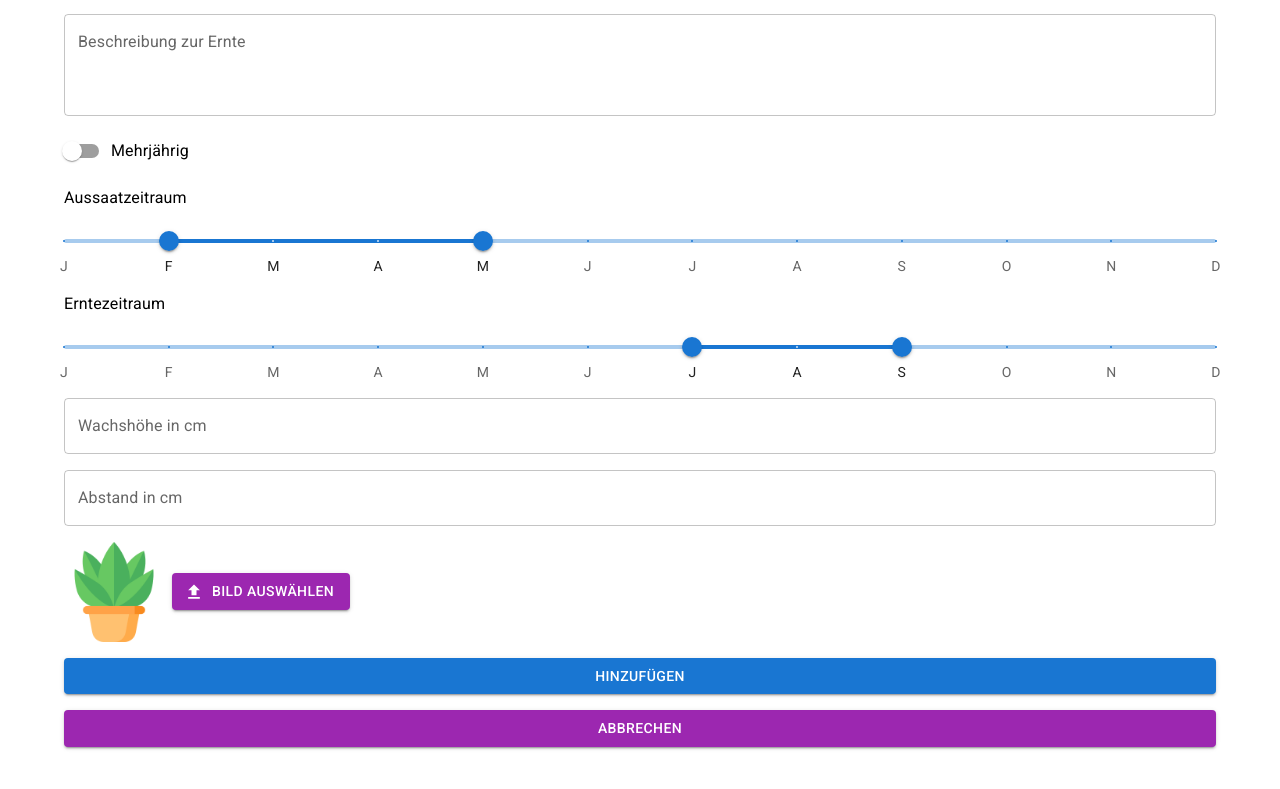
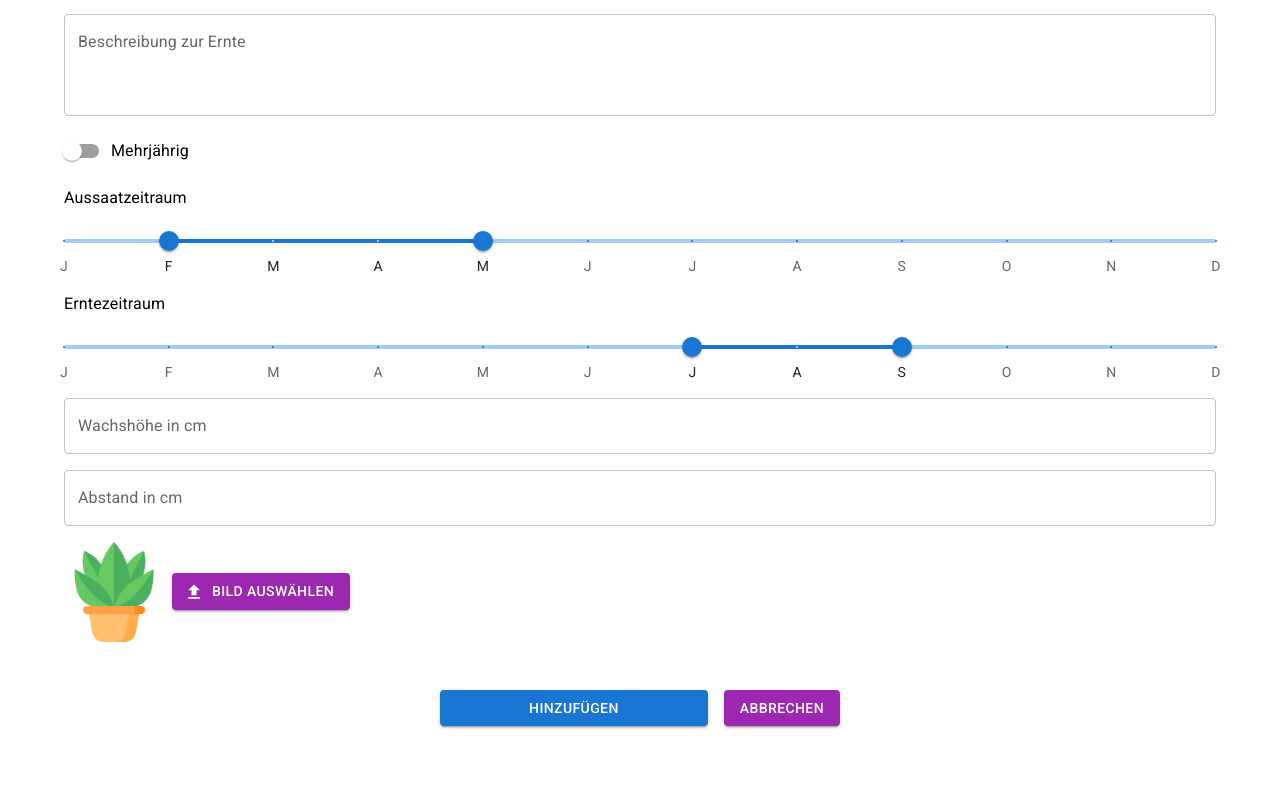
Before and after one commit to gylxan/garden, a Next.js app: page /plants/add in a window 1280 px wide. Shown: the part 381-1170 px from the top of the page. Built offline with nearby package versions, Linux system fonts and the light colour scheme.

Commit message:
Replace styled components with MUI recommended box system

```diff
--- a/components/Page/Page.module.scss
+++ /dev/null
@@ -1,14 +0,0 @@
-.Page {
-  position: relative;
-
-  .Main {
-    //min-height: 100vh;
-    padding: 4rem 0;
-    flex: 1;
-    display: flex;
-    flex-direction: column;
-    justify-content: center;
-    align-items: center;
-    margin: 0 1rem 0 1rem;
-  }
-}
--- a/components/Page/page.tsx
+++ b/components/Page/page.tsx
@@ -1,9 +1,7 @@
-import classNames from 'classnames';
+import { Box } from '@mui/system';
 import Head from 'next/head';
 
 import React from 'react';
-
-import styles from './Page.module.scss';
 
 interface PageProps {
   title: string;
@@ -13,13 +11,26 @@ interface PageProps {
 
 const Page: React.FC<PageProps> = ({ title, description, children, className }) => {
   return (
-    <div className={classNames(styles.Page, className)}>
+    <Box sx={{ position: 'relative' }} className={className}>
       <Head>
         <title>{title} | Garden</title>
         <meta name="description" content={description} />
       </Head>
-      <main className={styles.Main}>{children}</main>
-    </div>
+      <Box
+        component="main"
+        sx={{
+          py: 8,
+          display: 'flex',
+          alignItems: 'center',
+          flex: 1,
+          mx: 4,
+          flexDirection: 'column',
+          justifyContent: 'center',
+        }}
+      >
+        {children}
+      </Box>
+    </Box>
   );
 };
 
--- a/components/PlantCard/PlantCard.module.scss
+++ /dev/null
@@ -1,9 +0,0 @@
-.Plant {
-  .Image {
-    display: block;
-
-    &.Loading {
-      display: none;
-    }
-  }
-}
--- a/pages/api/plants.ts
+++ b/pages/api/plants.ts
@@ -30,6 +30,15 @@ const plants: IPlant[] = [
     botanicalName: 'Eruca sativa',
     sowingDescription:
       'Freut sich über sonnige bis halbschattige Orte z.B. auf der Fensterbank. Für die Aussaat kannst du alle 10cm ein Samenkorn tief in die Erde stecken.',
+    distance: 10,
+    height: 3,
+    perennial: false,
+    imageUrl: '/plants/placeholder.png',
+  },
+  {
+    name: 'Erdbeere',
+    botanicalName: 'Erdbeerico',
+    sowingDescription: 'Freut sich über sonnige bis halbschattige Orte z.B. auf der Fensterbank.',
     distance: 10,
     height: 3,
     perennial: false,
--- a/pages/plants/add/PlantsAdd.module.scss
+++ /dev/null
@@ -1,15 +0,0 @@
-.PlantsAddPage {
-  .Image {
-
-    display: flex;
-    position: relative;
-    height: 100px;
-    width: 100px;
-    max-width: 100px;
-    max-height: 100px;
-  }
-
-  .Button {
-    width: 100%;
-  }
-}
--- a/pages/plants/add/index.tsx
+++ b/pages/plants/add/index.tsx
@@ -11,6 +11,7 @@ import {
   TextField,
   Typography,
 } from '@mui/material';
+import { Box } from '@mui/system';
 import type { NextPage } from 'next';
 import Image from 'next/image';
 import { useRouter } from 'next/router';
@@ -26,8 +27,6 @@ import { getPageConfiguration, getRoute } from '../../../helpers/page';
 import useFetch, { Status } from '../../../hooks/useFetch';
 import { IPlant } from '../../../interfaces/Plant';
 import { Method } from '../../../interfaces/Request';
-
-import styles from './PlantsAdd.module.scss';
 
 const PlantsAdd: NextPage = () => {
   const { name, description } = getPageConfiguration(Pages.PlantsAdd);
@@ -83,7 +82,7 @@ const PlantsAdd: NextPage = () => {
   const fieldProps = { disabled: isLoading, onChange: handleChange };
 
   return (
-    <Page title={name} description={description} className={styles.PlantsAddPage}>
+    <Page title={name} description={description}>
       <Container
         component="form"
         sx={{ display: 'flex', flexDirection: 'column', gap: 2, maxWidth: '40rem' }}
@@ -146,16 +145,15 @@ const PlantsAdd: NextPage = () => {
         <TextField label="Wachshöhe in cm" variant="outlined" name="height" type="number" {...fieldProps} />
         <TextField label="Abstand in cm" variant="outlined" name="distance" type="number" {...fieldProps} />
         <Stack direction="row" spacing={1} alignItems="center">
-          <div className={styles.Image}>
+          <Box sx={{ display: 'flex', position: 'relative', height: '100px', width: '100px' }}>
             <Image alt="plant image" src={objectUrl || placeholderImageUrl} layout="fill" objectFit="contain" />
-          </div>
+          </Box>
           <Button
             variant="contained"
             color="secondary"
             component="label"
             disabled={isLoading}
             startIcon={<UploadIcon />}
-            className={styles.UploadButton}
           >
             Bild auswählen
             <input type="file" name="image" accept="image/png, image/jpeg" hidden onChange={uploadToClient} />
@@ -166,14 +164,28 @@ const PlantsAdd: NextPage = () => {
             Fehler: {error}
           </FormHelperText>
         )}
-        <Button type="submit" variant="contained" disabled={isLoading}>
-          Hinzufügen
-        </Button>
-        <Link to={getRoute(Pages.Plants)}>
-          <Button type="reset" variant="contained" color="secondary" disabled={isLoading} className={styles.Button}>
-            Abbrechen
+        <Box
+          sx={{
+            display: 'flex',
+            position: 'relative',
+            flexDirection: { xs: 'column', md: 'row' },
+            alignSelf: 'center',
+            width: '100%',
+            marginTop: 4,
+            gap: 2,
+            minWidth: { md: '400px' },
+            maxWidth: { md: '400px' },
+          }}
+        >
+          <Button sx={{ width: '100%' }} type="submit" variant="contained" disabled={isLoading}>
+            Hinzufügen
           </Button>
-        </Link>
+          <Link to={getRoute(Pages.Plants)} tabIndex={-1}>
+            <Button sx={{ width: '100%' }} type="reset" variant="contained" color="secondary" disabled={isLoading}>
+              Abbrechen
+            </Button>
+          </Link>
+        </Box>
       </Container>
     </Page>
   );
```
Also changed, not shown: components/PlantCard/index.tsx (+2 -5 lines), pages/index.tsx (+6 -7 lines), pages/plants/Plants.module.scss (deleted, +0 -12 lines), pages/plants/index.tsx (+14 -4 lines), styles/Home.module.css (deleted, +0 -10 lines).
